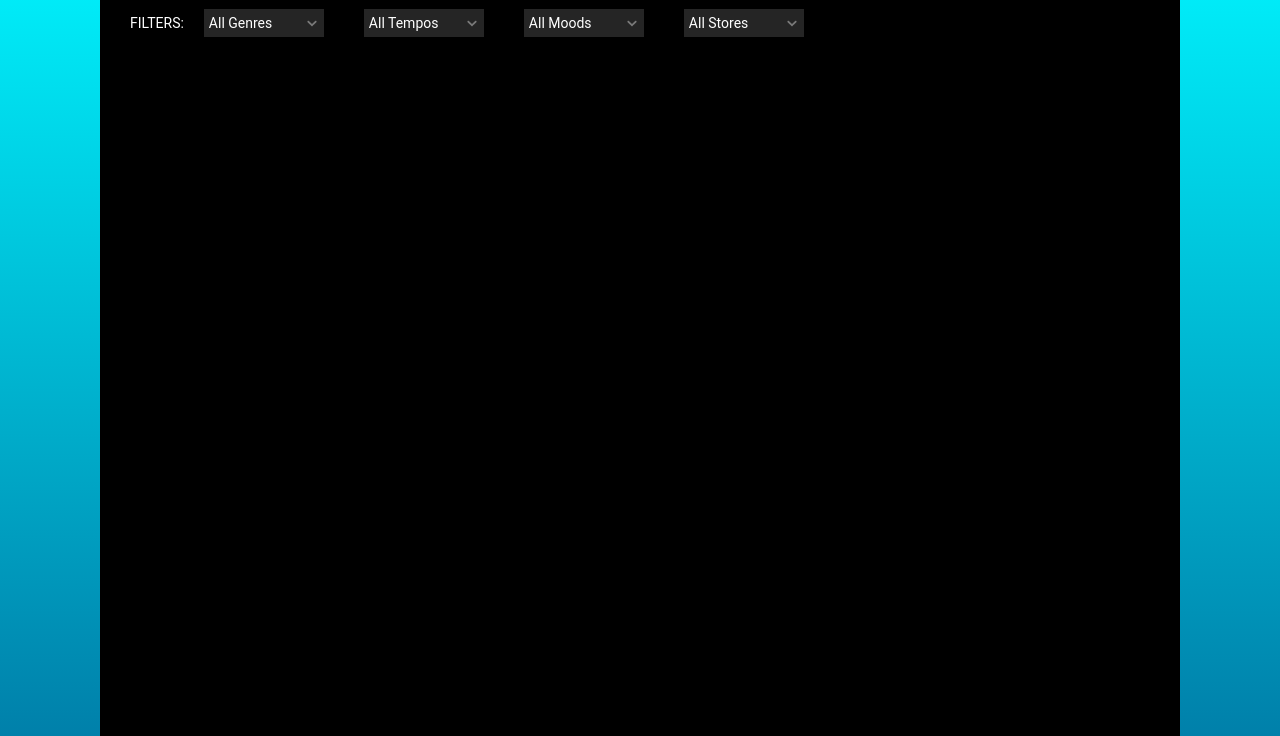
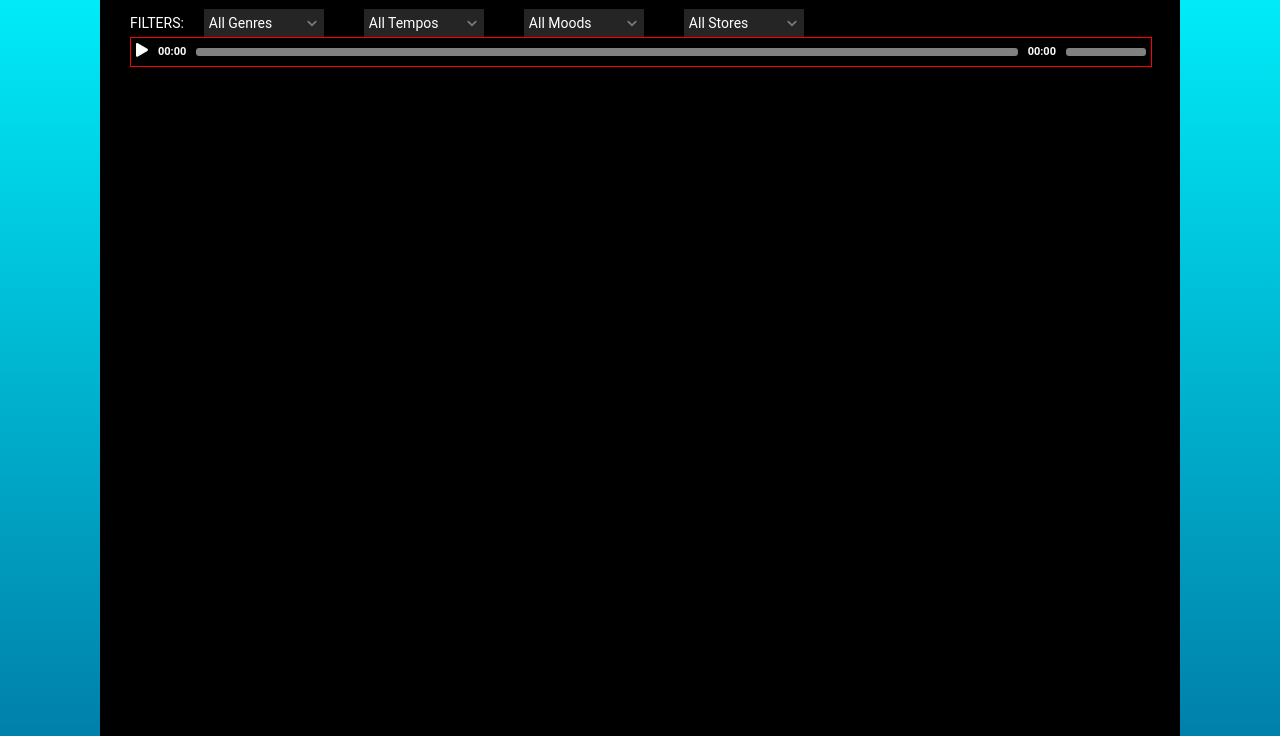
Before and after one commit to sumpulse/homepage, a Gatsby site: page /music in a window 1280 px wide. Shown: the part 64-800 px from the top of the page. Built offline with nearby package versions, Linux system fonts and the light colour scheme; Gatsby itself is replaced by a stand-in of ours.

Commit message:
added new music player WIP

```diff
--- a/package.json
+++ b/package.json
@@ -13,12 +13,15 @@
     "gatsby-source-filesystem": "^2.5.0",
     "gatsby-transformer-sharp": "^2.6.0",
     "jss": "^10.5.1",
+    "mediaelement": "^4.2.16",
     "prop-types": "^15.7.2",
     "react": "^16.12.0",
     "react-dom": "^16.12.0",
     "react-helmet": "^6.1.0",
     "react-jss": "^10.5.1",
-    "react-select": "^4.0.2"
+    "react-player": "^2.8.2",
+    "react-select": "^4.0.2",
+    "react-soundplayer": "^1.0.5"
   },
   "devDependencies": {
     "gh-pages": "^3.1.0",
--- /dev/null
+++ b/src/components/MusicPlayer.tsx
@@ -0,0 +1,151 @@
+import React, { useRef, useState } from "react";
+import ReactPlayer from "react-player";
+import { createUseStyles, Styles } from "react-jss";
+import Play from "./icons/Play";
+import Pause from "./icons/Pause";
+
+const playerElementMargin = [["auto", 5]];
+
+const useStyles = createUseStyles({
+  player: {
+    display: "flex",
+    width: "100%",
+    height: 28,
+    border: "1px solid red",
+  },
+  playButton: {
+    flex: [[0, 0, "auto"]],
+    width: 12,
+    border: "none",
+    margin: playerElementMargin,
+    padding: 0,
+    background: "transparent",
+  },
+  timer: {
+    flex: [[0, 0, "auto"]],
+    fontWeight: 700,
+    fontSize: 11,
+    margin: playerElementMargin,
+  },
+  rangeWrapper: {
+    left: -8,
+    right: -8,
+    position: "absolute",
+    height: 10,
+    opacity: 0,
+  },
+  rangeBar: {
+    position: "absolute",
+    width: "100%",
+    height: 10,
+    cursor: "pointer",
+  },
+  progressBar: {
+    position: "relative",
+    flex: [[1, 1, "auto"]],
+    margin: playerElementMargin,
+    height: 8,
+    borderRadius: 3,
+    background: "grey",
+  },
+  progressBand: {
+    borderRadius: 3,
+    position: "absolute",
+    height: 8,
+    background: "white",
+  },
+  volumeBar: {
+    position: "relative",
+    flex: [[0, 1, "80px"]],
+    margin: playerElementMargin,
+    height: 8,
+    borderRadius: 3,
+    background: "grey",
+  },
+  volumeBand: {
+    borderRadius: 3,
+    position: "absolute",
+    height: 8,
+    background: "white",
+  },
+});
+
+const MusicPlayer = ({ urls }) => {
+  const classes = useStyles();
+  const player = useRef(null);
+  const [played, setPlayed] = useState(0);
+  const [volume, setVolume] = useState(0.5);
+  const [isPlaying, setPlaying] = useState(false);
+  const [isSeeking, setSeeking] = useState(false);
+
+  return (
+    <div className={classes.player}>
+      <ReactPlayer
+        ref={player}
+        playing={isPlaying}
+        url={urls}
+        onProgress={(state) => {
+          if (isSeeking) {
+            return;
+          }
+          setPlayed(state.played);
+        }}
+        volume={volume}
+        width={0}
+        height={0}
+      />
+      <button
+        className={classes.playButton}
+        title="Play/Pause"
+        onClick={() => setPlaying(!isPlaying)}
+      >
+        {isPlaying ? <Pause fill="white" /> : <Play fill="white" />}
+      </button>
+      <div className={classes.timer}>00:00</div>
+      <div className={classes.progressBar}>
+        <div
+          className={classes.progressBand}
+          style={{ width: `${played * 100}%` }}
+        />
+        <div className={classes.rangeWrapper}>
+          <input
+            className={classes.rangeBar}
+            type="range"
+            min={0}
+            max={0.999999}
+            step="any"
+            value={played}
+            onMouseDown={() => setSeeking(true)}
+            onChange={(event) => setPlayed(parseFloat(event.target.value))}
+            onMouseUp={(event) => {
+              player.current?.seekTo(
+                parseFloat((event.target as HTMLInputElement).value)
+              );
+              setSeeking(false);
+            }}
+          />
+        </div>
+      </div>
+      <div className={classes.timer}>00:00</div>
+      <div className={classes.volumeBar}>
+        <div className={classes.rangeWrapper}>
+          <div
+            className={classes.volumeBand}
+            style={{ width: `${volume * 100}%` }}
+          />
+          <input
+            className={classes.rangeBar}
+            type="range"
+            min={0}
+            max={1}
+            step={0.1}
+            value={volume}
+            onChange={(event) => setVolume(parseFloat(event.target.value))}
+          />
+        </div>
+      </div>
+    </div>
+  );
+};
+
+export default MusicPlayer;
--- /dev/null
+++ b/src/components/icons/Pause.tsx
@@ -0,0 +1,25 @@
+import React, { ReactElement } from "react";
+
+interface Props {
+  fill: string;
+}
+
+export default function Pause({ fill = "white" }: Props): ReactElement {
+  return (
+    <svg
+      aria-hidden="true"
+      focusable="false"
+      data-prefix="fas"
+      data-icon="pause"
+      className="svg-inline--fa fa-pause fa-w-14"
+      role="img"
+      xmlns="http://www.w3.org/2000/svg"
+      viewBox="0 0 448 512"
+    >
+      <path
+        fill={fill}
+        d="M144 479H48c-26.5 0-48-21.5-48-48V79c0-26.5 21.5-48 48-48h96c26.5 0 48 21.5 48 48v352c0 26.5-21.5 48-48 48zm304-48V79c0-26.5-21.5-48-48-48h-96c-26.5 0-48 21.5-48 48v352c0 26.5 21.5 48 48 48h96c26.5 0 48-21.5 48-48z"
+      ></path>
+    </svg>
+  );
+}
--- /dev/null
+++ b/src/components/icons/Play.tsx
@@ -0,0 +1,29 @@
+import React, { ReactElement } from "react";
+
+interface Props {
+  fill: string;
+}
+
+export default function Play({ fill = "white" }: Props): ReactElement {
+  return (
+    <svg
+      aria-hidden="true"
+      focusable="false"
+      data-prefix="fas"
+      data-icon="play"
+      className="svg-inline--fa fa-play fa-w-14"
+      role="img"
+      xmlns="http://www.w3.org/2000/svg"
+      viewBox="0 0 448 512"
+    >
+      <path
+        fill={fill}
+        d={
+          "M424.4 214.7L72.4 6.6C43.8-10.3 0 6.1 0 " +
+          "47.9V464c0 37.5 40.7 60.1 72.4 " +
+          "41.3l352-208c31.4-18.5 31.5-64.1 0-82.6z"
+        }
+      ></path>
+    </svg>
+  );
+}
--- a/src/pages/music.tsx
+++ b/src/pages/music.tsx
@@ -2,11 +2,14 @@ import { Link } from "gatsby";
 import React, { FC } from "react";
 import FilterBar from "../components/FilterBar";
 import Layout from "../components/Layout";
+import MusicPlayer from "../components/MusicPlayer";
 
 const Music: FC = () => (
   <Layout>
     <FilterBar />
+    <MusicPlayer urls={["https://previews.customer.envatousercontent.com/files/316563288/preview.mp3"]}/>
   </Layout>
 );
 
+
 export default Music;
```
Also changed, not shown: src/components/icons/Mute.tsx (added, +25 -0 lines), src/components/icons/VolumeUp.tsx (added, +25 -0 lines), gatsby-config.js (line endings or trailing spaces), 1 other file.
